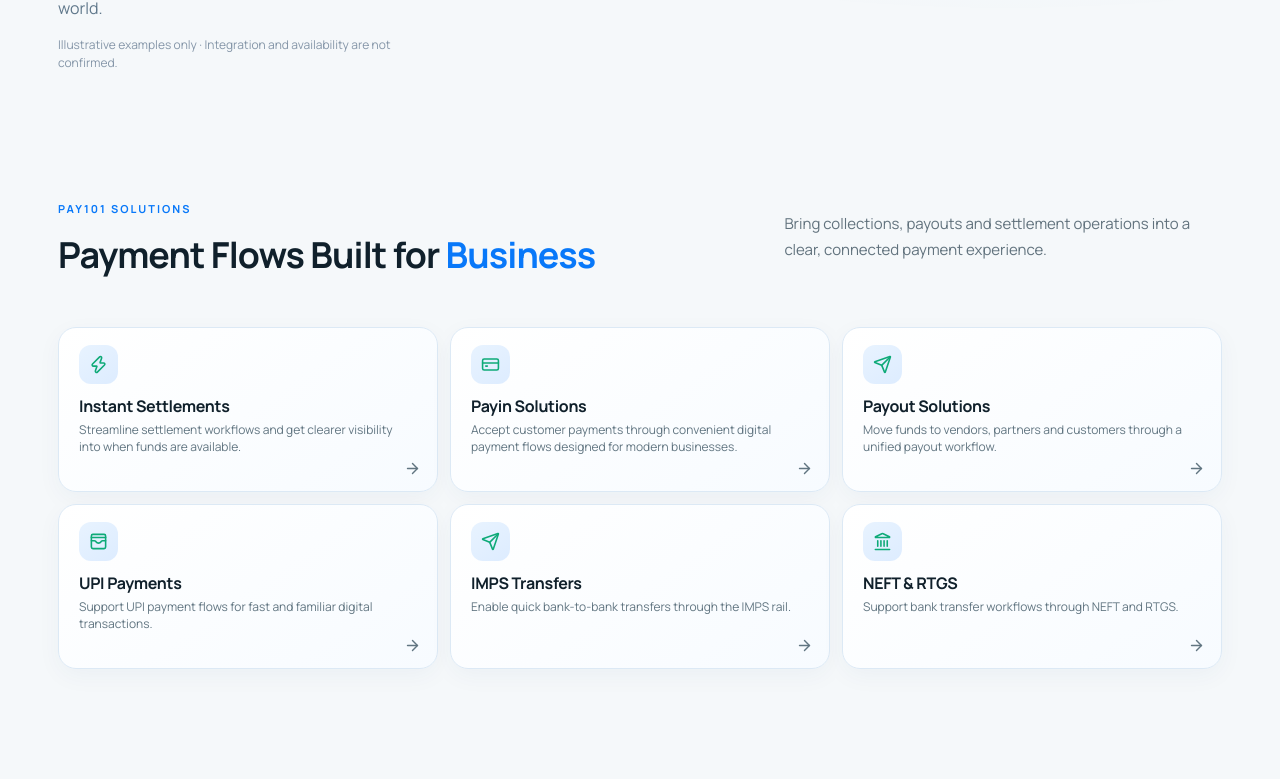
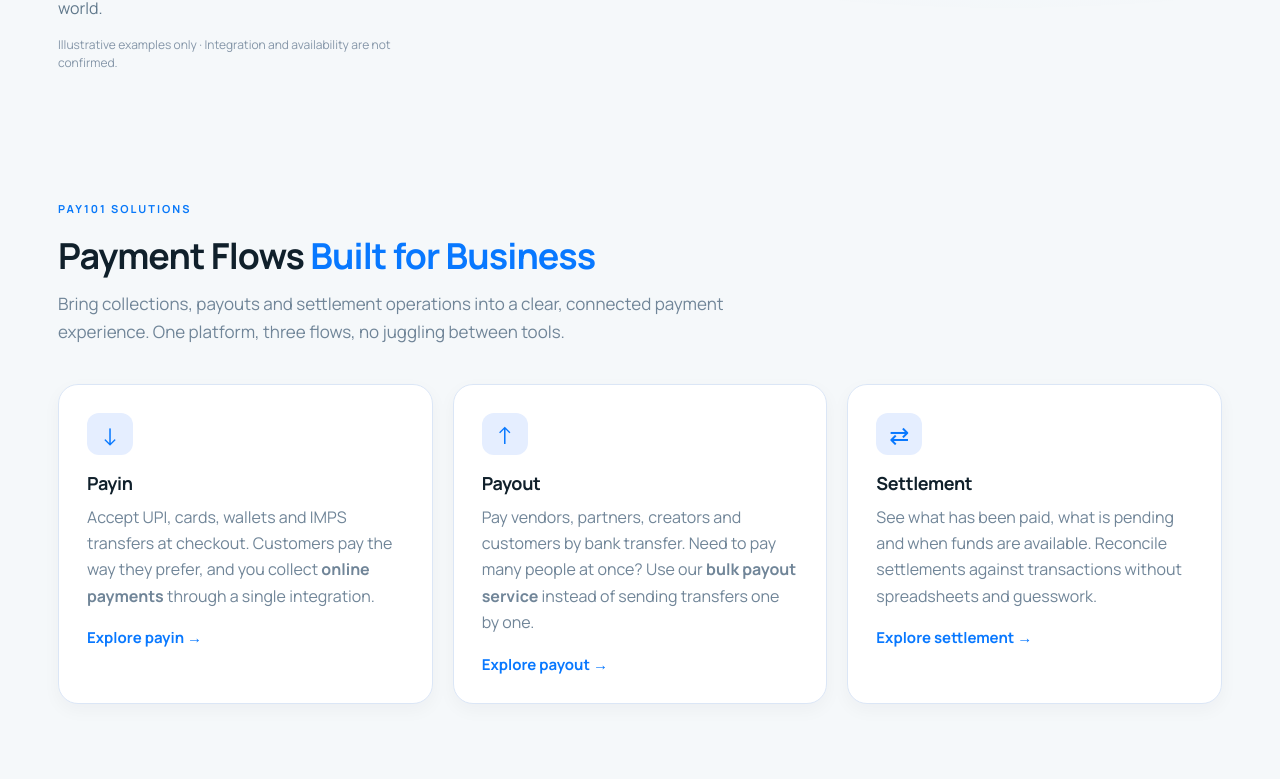
Before and after one commit to kartikmishra543/pay101-demo, a React (Vite) app: page / in a window 1280 px wide. Shown: the part 3301-4080 px from the top of the page. Built offline with nearby package versions, Linux system fonts and the light colour scheme.

Commit message:
Replace homepage Solutions grid with attached Payin Payout Settlement cards

```diff
--- a/src/main.jsx
+++ b/src/main.jsx
@@ -168,17 +168,26 @@ function App(){
     </div>
    </section>
 
-   <section id="solutions" className="section">
-    <div className="sectionHead"><div><span className="kicker">PAY101 SOLUTIONS</span><h2>Payment Flows Built for <em>Business</em></h2></div><p>Bring collections, payouts and settlement operations into a clear, connected payment experience.</p></div>
-    <div className="featureGrid">
-     <Feature icon={<Zap/>} title="Instant Settlements" text="Streamline settlement workflows and get clearer visibility into when funds are available."/>
-     <Feature icon={<CreditCard/>} title="Payin Solutions" text="Accept customer payments through convenient digital payment flows designed for modern businesses."/>
-     <Feature icon={<Send/>} title="Payout Solutions" text="Move funds to vendors, partners and customers through a unified payout workflow."/>
-     <Feature icon={<WalletCards/>} title="UPI Payments" text="Support UPI payment flows for fast and familiar digital transactions."/>
-     <Feature icon={<Send/>} title="IMPS Transfers" text="Enable quick bank-to-bank transfers through the IMPS rail."/>
-     <Feature icon={<Landmark/>} title="NEFT & RTGS" text="Support bank transfer workflows through NEFT and RTGS."/>
-    </div>
-   </section>
+   <section id="solutions" className="section p101HomeSolutions">
+<style>{`
+.p101HomeSolutions .p101SolutionsIntro{max-width:680px;margin:12px 0 0;color:#708598;font-size:17px;line-height:1.65}
+.p101HomeSolutions h2{margin:16px 0 0}.p101HomeSolutions h2 em{font-style:normal;color:#0878ff}
+.p101HomeSolutionGrid{display:grid;grid-template-columns:repeat(3,minmax(0,1fr));gap:20px;margin-top:38px}
+.p101HomeSolutionCard{display:flex;flex-direction:column;align-items:flex-start;padding:28px;border:1px solid #dbe6f6;border-radius:20px;background:#fff;color:#10202b;text-decoration:none;box-shadow:0 6px 18px rgba(15,27,45,.04);transition:transform .2s,box-shadow .2s}
+.p101HomeSolutionCard:hover{transform:translateY(-4px);box-shadow:0 18px 40px rgba(10,108,255,.12)}
+.p101HomeSolutionIcon{width:46px;height:42px;display:grid;place-items:center;background:#e5eeff;color:#0878ff;border-radius:12px;font-size:24px;margin-bottom:18px}
+.p101HomeSolutionCard h3{margin:0 0 10px;font-size:20px}.p101HomeSolutionCard p{margin:0;color:#708598;font-size:16px;line-height:1.65}
+.p101HomeSolutionCard .p101SolutionMore{margin-top:18px;color:#0878ff;font-weight:700;font-size:15px}
+@media(max-width:800px){.p101HomeSolutionGrid{grid-template-columns:1fr}.p101HomeSolutionCard{padding:24px}}
+`}</style>
+<span className="kicker">PAY101 SOLUTIONS</span>
+<h2>Payment Flows <em>Built for Business</em></h2>
+<p className="p101SolutionsIntro">Bring collections, payouts and settlement operations into a clear, connected payment experience. One platform, three flows, no juggling between tools.</p>
+<div className="p101HomeSolutionGrid">
+<a className="p101HomeSolutionCard" href="/payin"><span className="p101HomeSolutionIcon" aria-hidden="true">↓</span><h3>Payin</h3><p>Accept UPI, cards, wallets and IMPS transfers at checkout. Customers pay the way they prefer, and you collect <strong>online payments</strong> through a single integration.</p><span className="p101SolutionMore">Explore payin →</span></a>
+<a className="p101HomeSolutionCard" href="/solutions#payout"><span className="p101HomeSolutionIcon" aria-hidden="true">↑</span><h3>Payout</h3><p>Pay vendors, partners, creators and customers by bank transfer. Need to pay many people at once? Use our <strong>bulk payout service</strong> instead of sending transfers one by one.</p><span className="p101SolutionMore">Explore payout →</span></a>
+<a className="p101HomeSolutionCard" href="/solutions#settlement"><span className="p101HomeSolutionIcon" aria-hidden="true">⇄</span><h3>Settlement</h3><p>See what has been paid, what is pending and when funds are available. Reconcile settlements against transactions without spreadsheets and guesswork.</p><span className="p101SolutionMore">Explore settlement →</span></a>
+</div></section>
 
 
 
```
